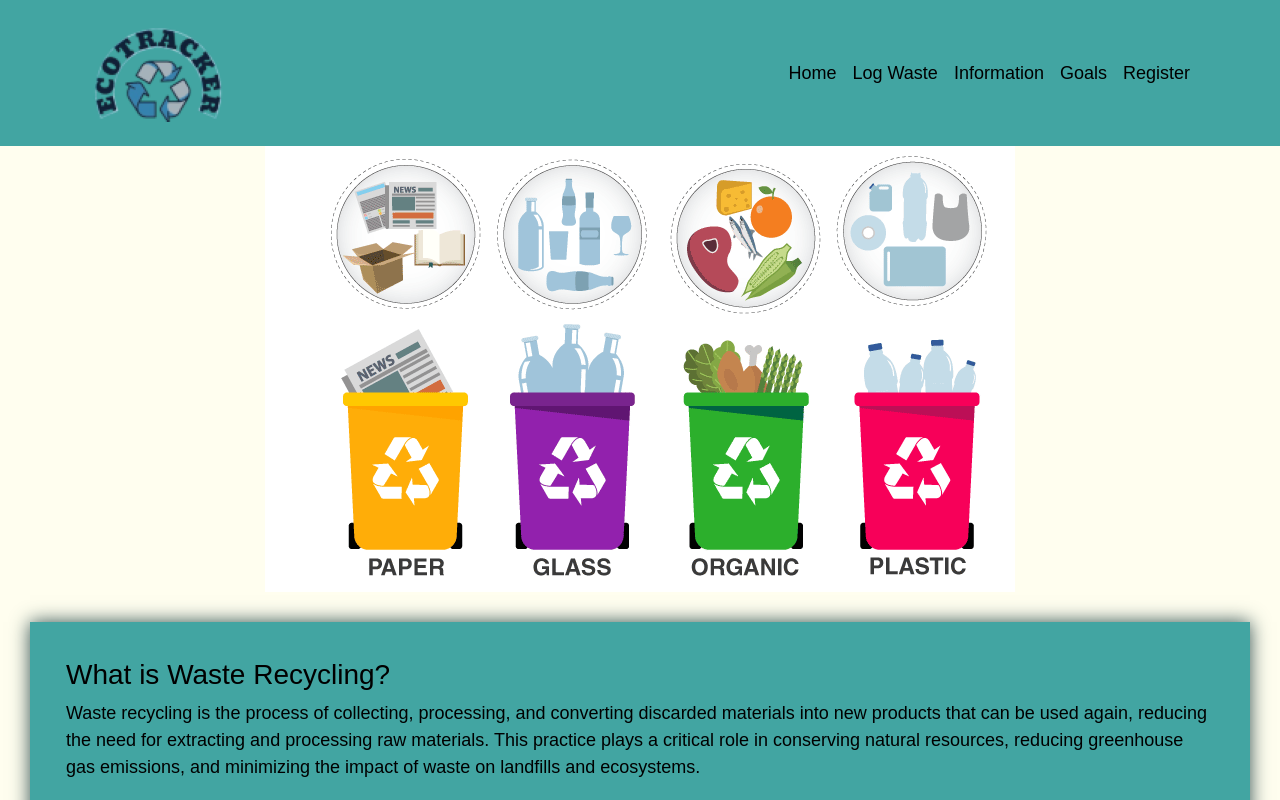
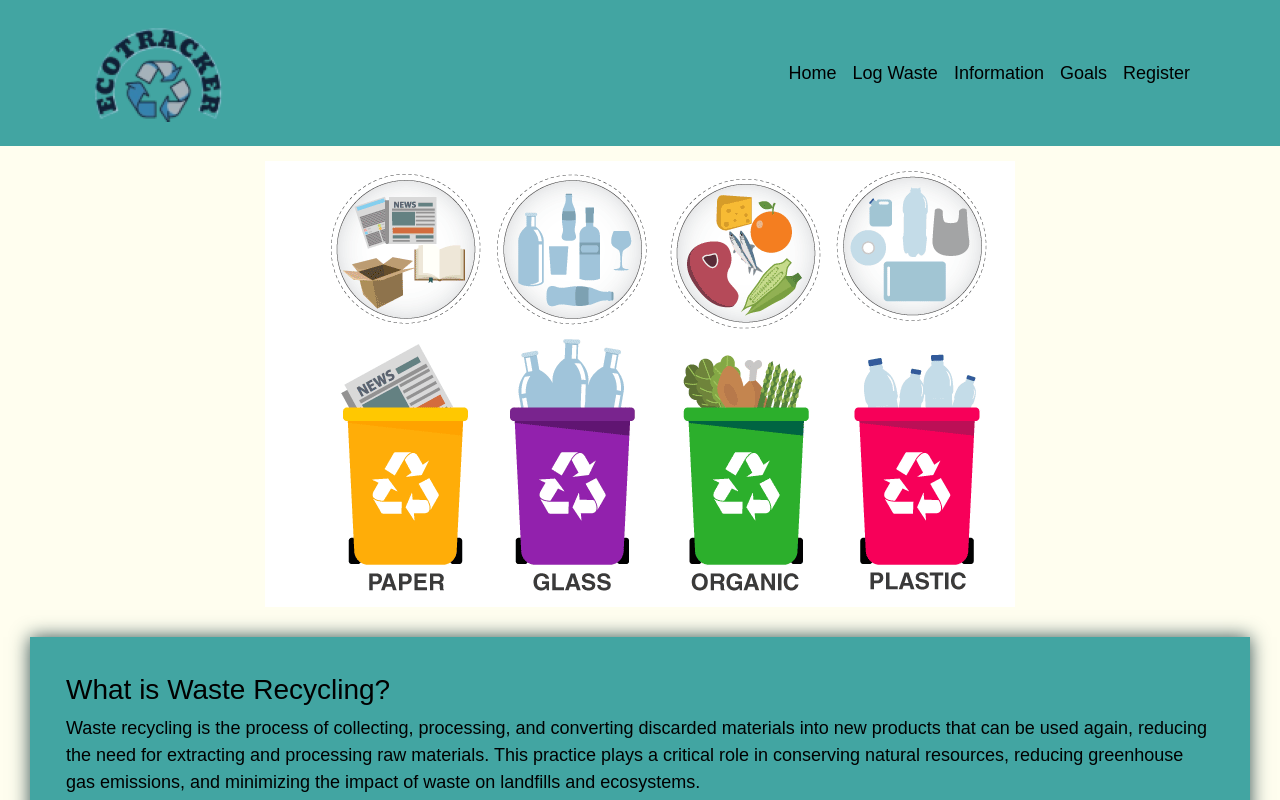
Before and after one commit to FionnOReilly/EcoTrack-GroupProject, a Vue app in the folder vue-frontend/: page /Information in a window 1280 px wide. Shown: the top 800 px of the page. Built offline with nearby package versions, Linux system fonts and the light colour scheme; the HTML template or start-up script is replaced by a standard one.

Commit message:
Logo links back to home page

```diff
--- a/vue-frontend/src/components/InformationPage.vue
+++ b/vue-frontend/src/components/InformationPage.vue
@@ -128,6 +128,9 @@ export default {
 </script>
 
 <style scoped>
+.info-container{
+  padding-top: 15px;
+}
 .info-card {
     color: black;
     box-shadow: 0 0 1em darkslategray;
--- a/vue-frontend/src/components/NavBar.vue
+++ b/vue-frontend/src/components/NavBar.vue
@@ -2,7 +2,7 @@
   <header class="custom-header py-3">
     <div class="container">
       <nav class="navbar navbar-expand-lg">
-        <img src="@/assets/images/EcoTrackLogo.png" alt="Logo">
+        <router-link to="/"><img src="@/assets/images/EcoTrackLogo.png" alt="Logo"></router-link>
         <button
           class="navbar-toggler"
           type="button"
@@ -37,3 +37,6 @@
     </div>
   </header>
 </template>
+
+<script setup>
+</script>
```
